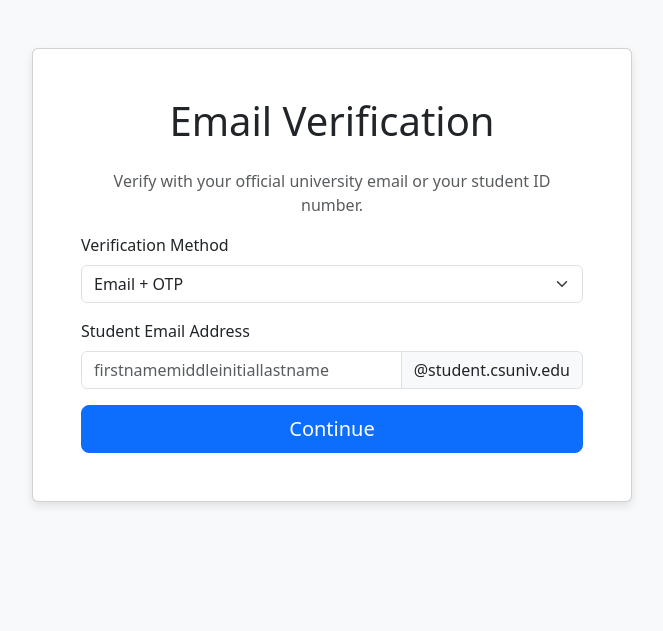
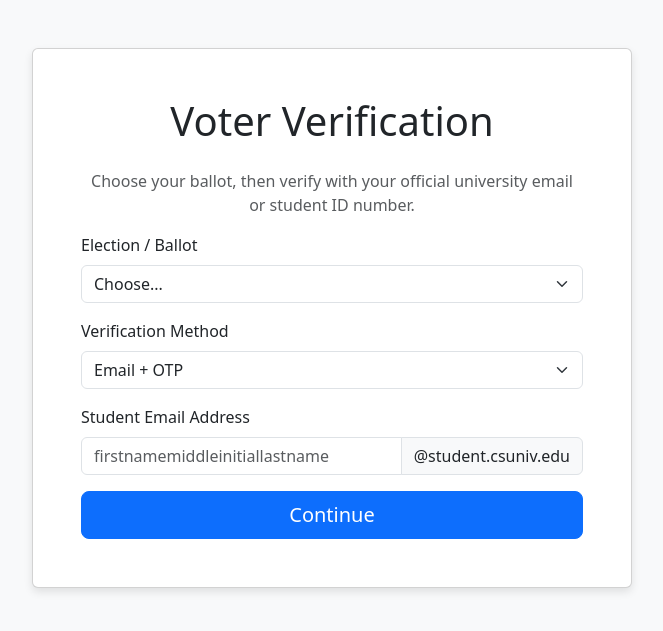
Before and after one commit to Shortballer2/csu-voting, a Flask app: page /verify_email in a window 1280 px wide. Shown: the part 56-687 px from the top of the page, without its empty margins (308-971 px from the left). Run offline with Flask 3, Linux system fonts and the light colour scheme; the visitor is signed in with stand-in values (Sample User, id 1).

Commit message:
Make voter verification the first step

```diff
--- a/app.py
+++ b/app.py
@@ -232,22 +232,18 @@ def public_login():
 @app.route("/", methods=["GET", "POST"])
 @login_required
 def index():
+    return redirect(url_for("verify_email"))
+
+@app.route("/verify_email", methods=["GET", "POST"])
+@login_required
+def verify_email():
     elections = load_candidates()
     if request.method == "POST":
         selected_election = request.form.get("year", "").strip()
         if selected_election not in elections:
             flash("Please choose a valid ballot.", "warning")
-            return redirect(url_for("index"))
+            return redirect(url_for("verify_email"))
         session["year"] = selected_election
-        return redirect(url_for("verify_email"))
-    return render_template("index.html", elections=list(elections.keys()))
-
-@app.route("/verify_email", methods=["GET", "POST"])
-@login_required
-def verify_email():
-    if "year" not in session:
-        return redirect(url_for("index"))
-    if request.method == "POST":
         verification_method = request.form.get("verification_method", "email")
         if verification_method == "student_id":
             student_id_number = normalize_student_id(request.form.get("student_id_number"))
@@ -304,7 +300,7 @@ def verify_email():
             flash("Error sending email. Please try again.", "danger")
             print("Email error:", e)
             return redirect(url_for("verify_email"))
-    return render_template("verify_email.html")
+    return render_template("verify_email.html", elections=list(elections.keys()))
 
 @app.route("/otp", methods=["GET", "POST"])
 @login_required
--- a/templates/verify_email.html
+++ b/templates/verify_email.html
@@ -4,9 +4,18 @@
 {% block content %}
 <div class="card content-card">
     <div class="card-body">
-        <h1 class="card-title text-center mb-4">Email Verification</h1>
-        <p class="text-center text-muted">Verify with your official university email or your student ID number.</p>
+        <h1 class="card-title text-center mb-4">Voter Verification</h1>
+        <p class="text-center text-muted">Choose your ballot, then verify with your official university email or student ID number.</p>
         <form method="post">
+            <div class="mb-3">
+                <label for="year" class="form-label">Election / Ballot</label>
+                <select class="form-select" id="year" name="year" required>
+                    <option selected disabled value="">Choose...</option>
+                    {% for election in elections %}
+                    <option value="{{ election }}" {% if session.get("year") == election %}selected{% endif %}>{{ election }}</option>
+                    {% endfor %}
+                </select>
+            </div>
             <div class="mb-3">
                 <label for="verification_method" class="form-label">Verification Method</label>
                 <select class="form-select" id="verification_method" name="verification_method">
```
